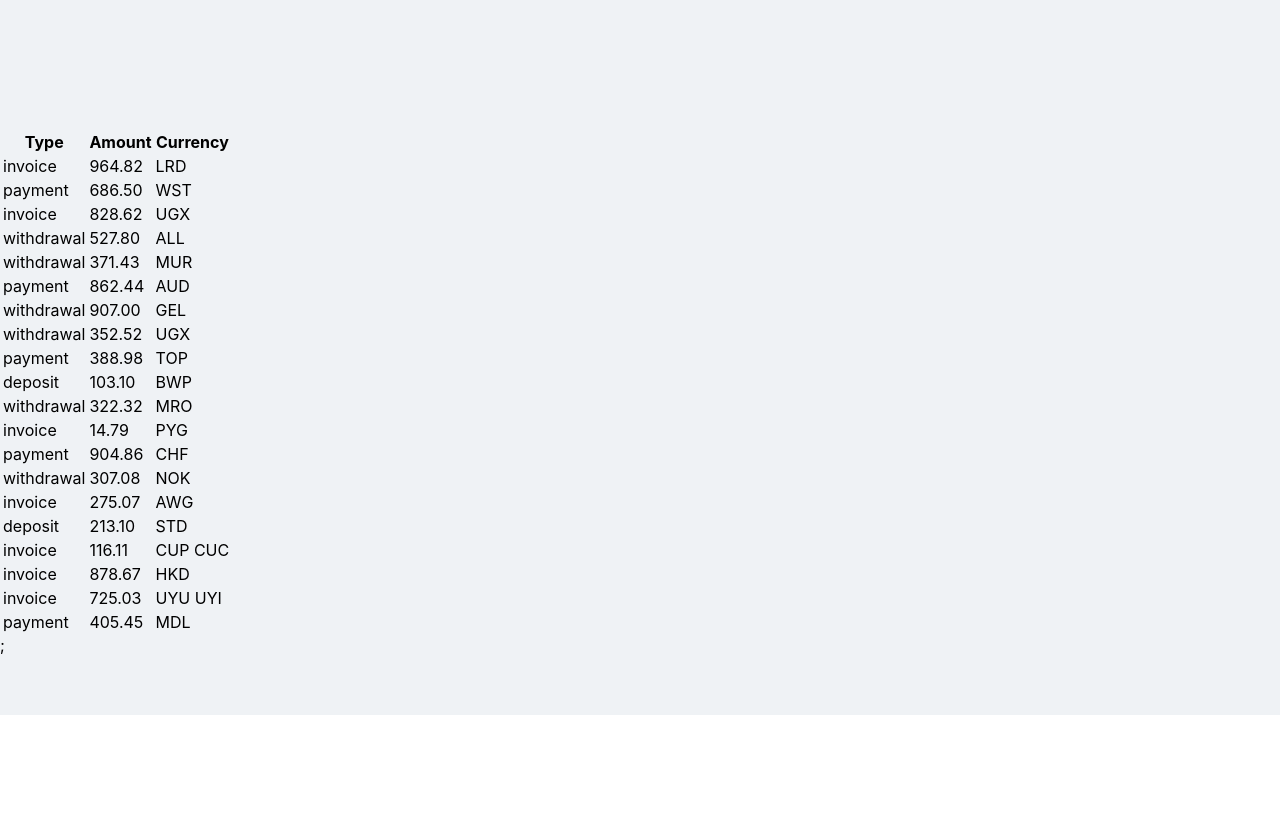
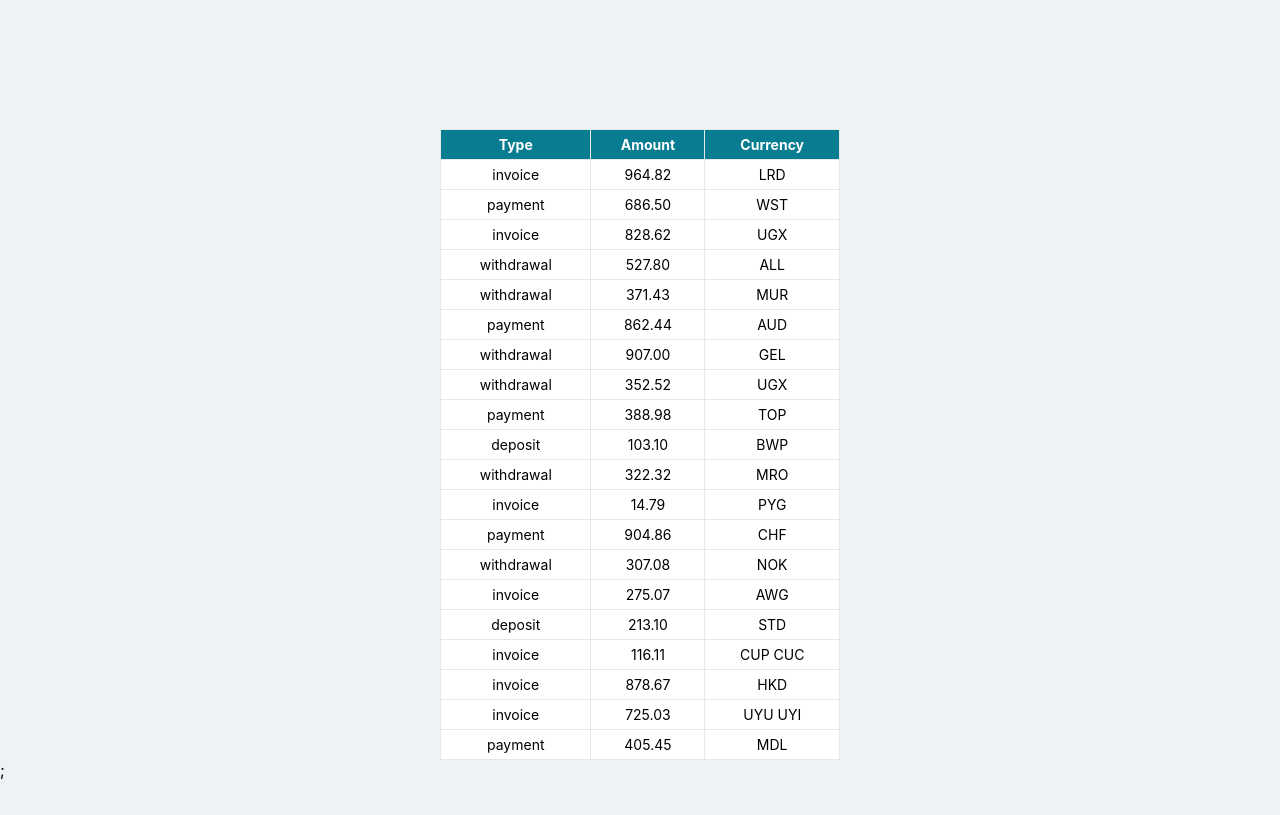
Before and after one commit to Dranyk/goit-react-hw-01-components, a React (Create React App) app: page / in a window 1280 px wide. Shown: the part 1260-2075 px from the top of the page. Before the commit the page ends 1975 px from the top, so only its background shows below. Built offline with nearby package versions, Linux system fonts and the light colour scheme.

Commit message:
transaction

```diff
--- a/src/components/FriendList/FriendListItem.module.css
+++ b/src/components/FriendList/FriendListItem.module.css
@@ -11,7 +11,7 @@
   height: 20px;
   width: 20px;
   border-radius: 50%;
-  background-color: red;
+  /* background-color: red; */
   margin-left: 10px;
 }
 .avatar {
--- a/src/components/TransactionHistory/TransactionHistory.js
+++ b/src/components/TransactionHistory/TransactionHistory.js
@@ -1,9 +1,10 @@
 import PropTypes from 'prop-types';
+import css from "./TransactionHistory.module.css";
 import TransactionHistoryItem from './TransactionHistoryItem';
 
-const TransactionHistory = props => {
+const TransactionHistory = ({ items }) => {
   return (
-    <table className="transaction-history">
+    <table className={css['transaction-history']}>
       <thead>
         <tr>
           <th>Type</th>
@@ -12,11 +13,12 @@ const TransactionHistory = props => {
         </tr>
       </thead>
       <tbody>
-        {props.items.map((transaction, index) => (
+        {items.map(({ id, type, amount, currency }) => (
           <TransactionHistoryItem
-            key={transaction.id}
-            {...transaction}
-            rowColor={index % 2 ? 'light' : 'dark'}
+          key={id}
+          type={type}
+          amount={amount}
+          currency={currency}
           />
         ))}
       </tbody>
@@ -24,13 +26,14 @@ const TransactionHistory = props => {
   );
 };
 
-TransactionHistory.propTypes = {
-  props: PropTypes.shape({
-    items: PropTypes.arrayOf(
-      PropTypes.shape({
+TransactionHistory.propTypes={
+  items: PropTypes.arrayOf(
+      PropTypes.exact({
         id: PropTypes.string.isRequired,
+        type: PropTypes.string.isRequired,
+        amount: PropTypes.string.isRequired,
+        currency: PropTypes.string.isRequired,
       })
     ),
-  }),
-};
+}
 export default TransactionHistory;
--- /dev/null
+++ b/src/components/TransactionHistory/TransactionHistory.module.css
@@ -0,0 +1,30 @@
+.transaction-history {
+    width: 400px;
+    margin: 0 auto;
+  }
+  th {
+    padding: 5px 0;
+
+    background-color: #087d92;
+    color: #fff;
+    border: 1px solid rgb(232, 232, 232);
+  }
+
+  table {
+    font-size: 14px;
+    border-collapse: collapse;
+    border: 1px solid rgb(232, 232, 232);
+  }
+  td {
+    padding: 5px 0;
+    border: 1px solid rgb(232, 232, 232);
+    text-align: center;
+    background-color: #fff;
+  }
+
+  .light {
+    background: #ffffff;
+  }
+  .dark {
+    background: #ebf1f4;
+  }
--- a/src/components/TransactionHistory/TransactionHistoryItem.js
+++ b/src/components/TransactionHistory/TransactionHistoryItem.js
@@ -1,18 +1,18 @@
 import PropTypes from 'prop-types';
+import css from "./TransactionHistoryItem.module.css";
 
-const TransactionItem = ({ type, amount, currency, rowColor }) => (
-  <tr>
-    <td className="rowColor">{type}</td>
-    <td className="rowColor">{amount}</td>
-    <td className="rowColor">{currency}</td>
+const TransactionHistoryItem = ({ type, amount, currency }) => (
+  <tr className={css.tr}>
+    <td>{type}</td>
+    <td>{amount}</td>
+    <td>{currency}</td>
   </tr>
 );
 
-TransactionItem.propTypes = {
+TransactionHistoryItem.propTypes = {
   type:PropTypes.string.isRequired,
   amount:PropTypes.string.isRequired,
   currency:PropTypes.string.isRequired,
-  rowColor:PropTypes.string.isRequired,
 };
 
-export default TransactionItem;
+export default TransactionHistoryItem;
--- /dev/null
+++ b/src/components/TransactionHistory/TransactionHistoryItem.module.css
@@ -0,0 +1,3 @@
+tr {
+    height: 30px;
+}
```
